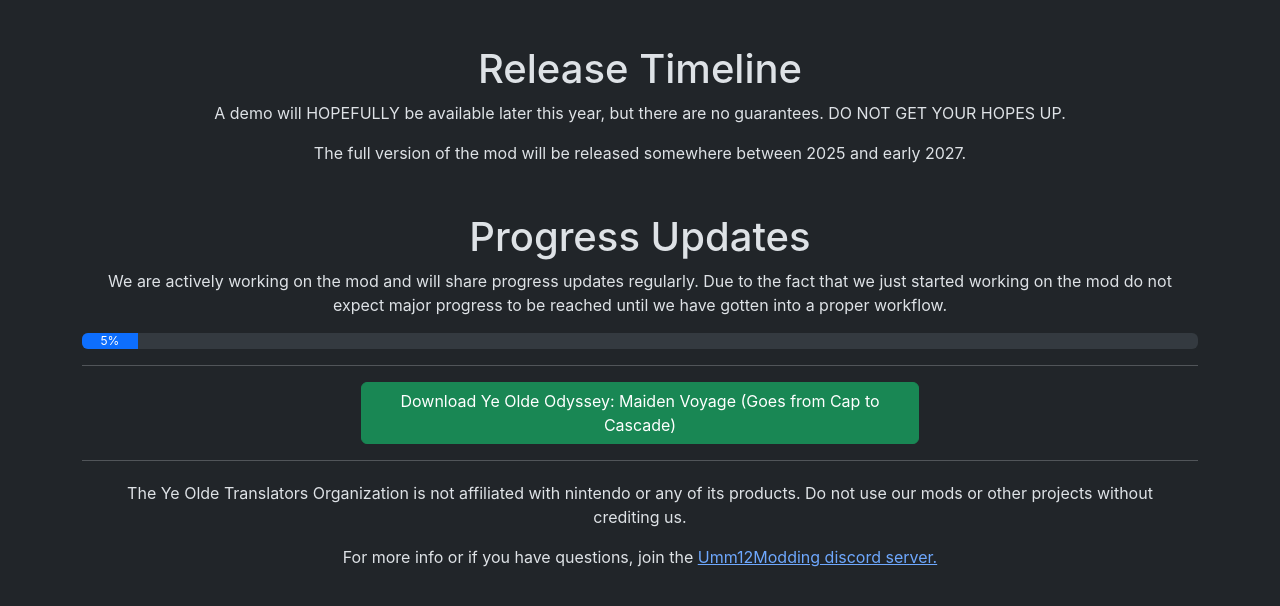
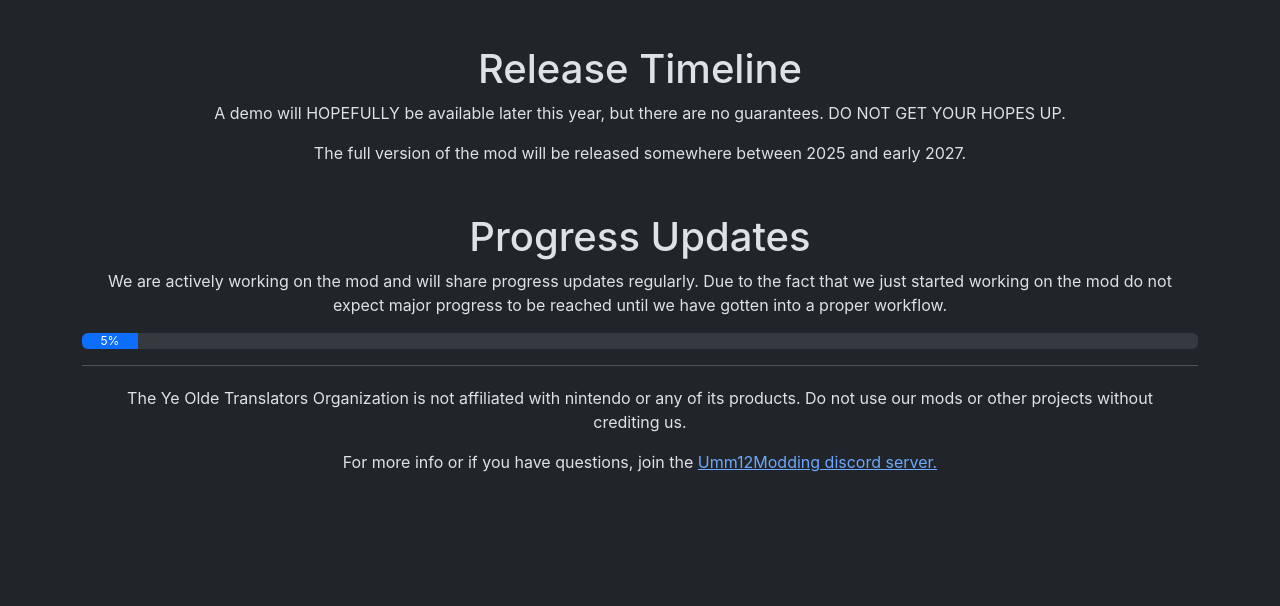
Before and after one commit to YeOldeTranslators/YeOldeOdysseySite, a plain HTML site: page index.html in a window 1280 px wide. Shown: the part 1431-2037 px from the top of the page. After the commit the page ends 1956 px from the top, so only its background shows below. Drawn offline with nearby package versions, Linux system fonts and the light colour scheme.

Commit message:
Update index.html

```diff
--- a/index.html
+++ b/index.html
@@ -93,10 +93,6 @@
   <div class="progress-bar" style="width: 5%">5%</div>
     </div>
     <hr>
-<div class="d-grid gap-2 col-6 mx-auto">
- <a class="btn btn-success" href="https://yeoldetranslators.github.io/YeOldeOdysseySite/YeOldeMaidenVoyage.zip" role="button">Download Ye Olde Odyssey: Maiden Voyage (Goes from Cap to Cascade)</a>
-</div>
-    <hr>
 
 
     <footer>
```
